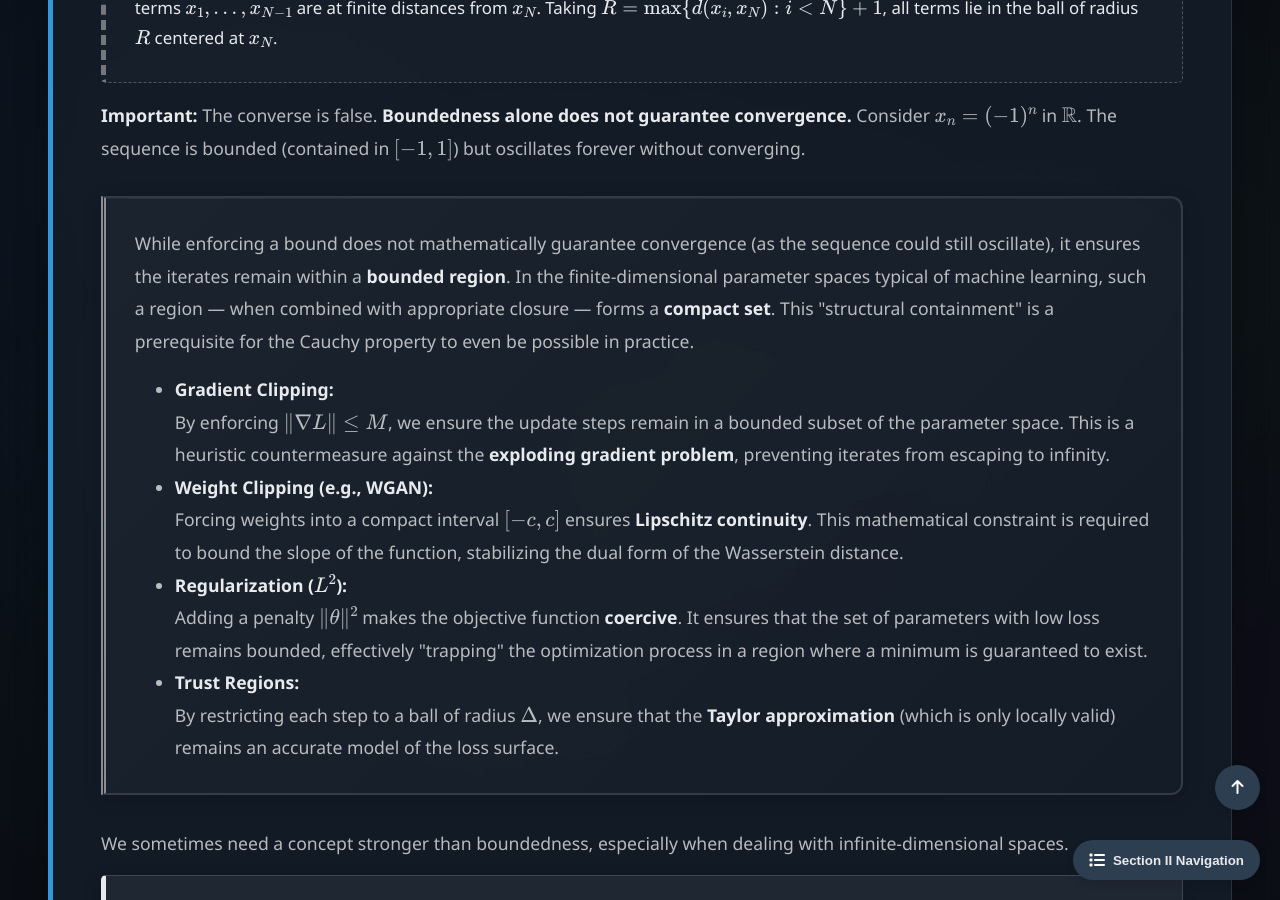
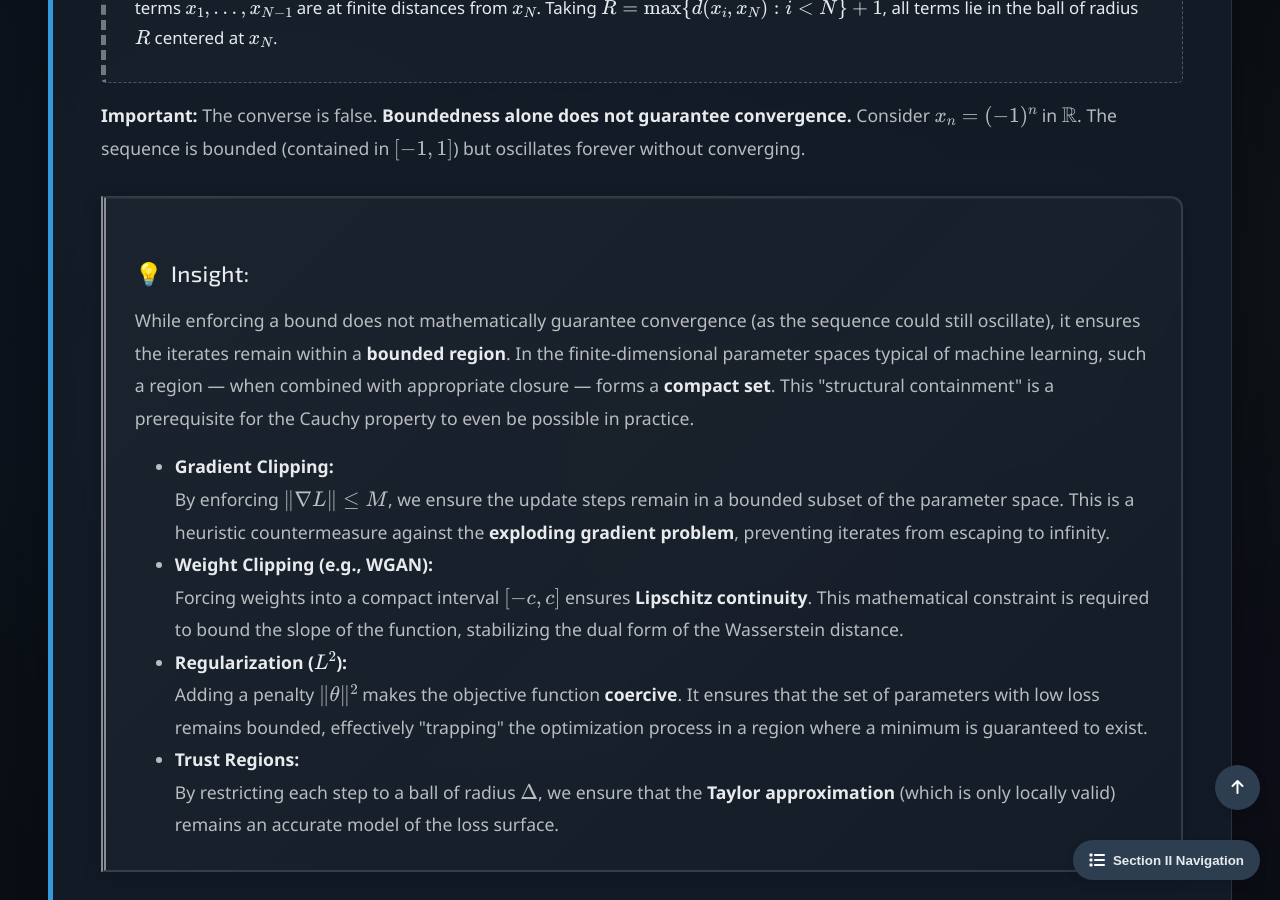
Before and after one commit to Yusukey01/yusukey01.github.io, a Jekyll site: the page built from Mathematics/Calculus/limit_convergence.html, in a window 1280 px wide and 900 px high, scrolled down 8317 px. Built offline with Jekyll 4.4.1, drawn with Linux system fonts in a browser that asks for light colours.

Commit message:
fixed style

```diff
--- a/Mathematics/Calculus/limit_convergence.html
+++ b/Mathematics/Calculus/limit_convergence.html
@@ -381,6 +381,7 @@ uses_python: false
                 </p>
 
                 <div class="insight-box">
+                        <h3>Insight:</h3>
                         <p>
                             While enforcing a bound does not mathematically guarantee convergence (as the sequence could still oscillate),
                             it ensures the iterates remain within a <strong>bounded region</strong>. In the finite-dimensional parameter
@@ -489,8 +490,11 @@ uses_python: false
                 </div>
 
                 <div class="insight-box">
+                    <h3>Insight: </h3>
                     <p>
-                        Completeness is the "floor" of our mathematical world; it ensures that if an algorithm suggests a limit exists (via the Cauchy property), that limit is a valid point within our space. In machine learning, we rely on the following complete spaces:
+                        Completeness is the "floor" of our mathematical world; it ensures that if an algorithm suggests a limit exists
+                        (via the Cauchy property), that limit is a valid point within our space. In machine learning, we rely on the following
+                        complete spaces:
                     </p>
 
                     <ul style="padding-left: 40px;">
```
